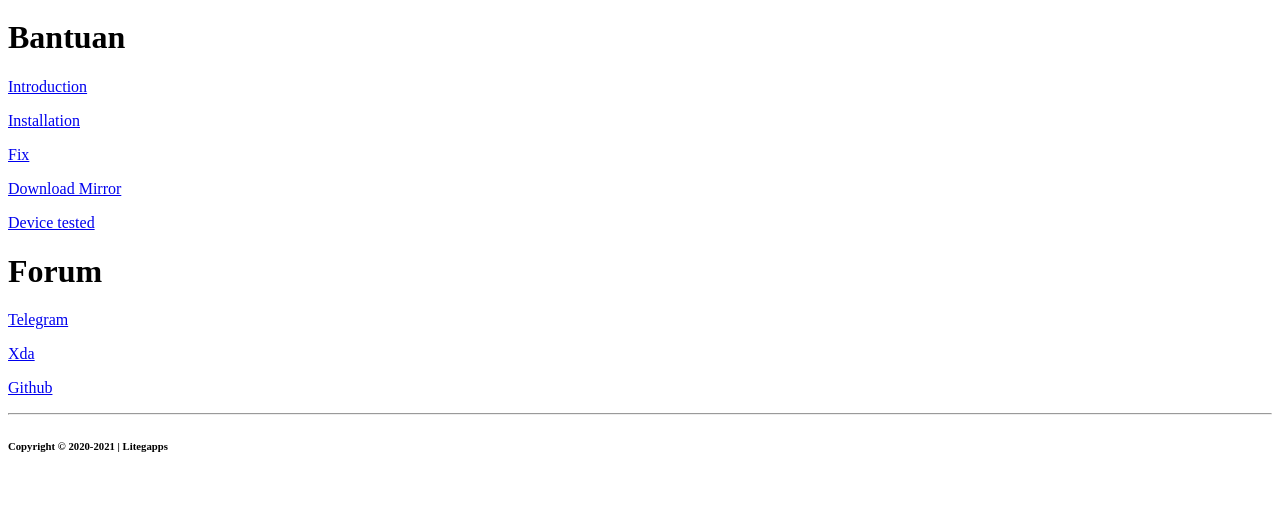
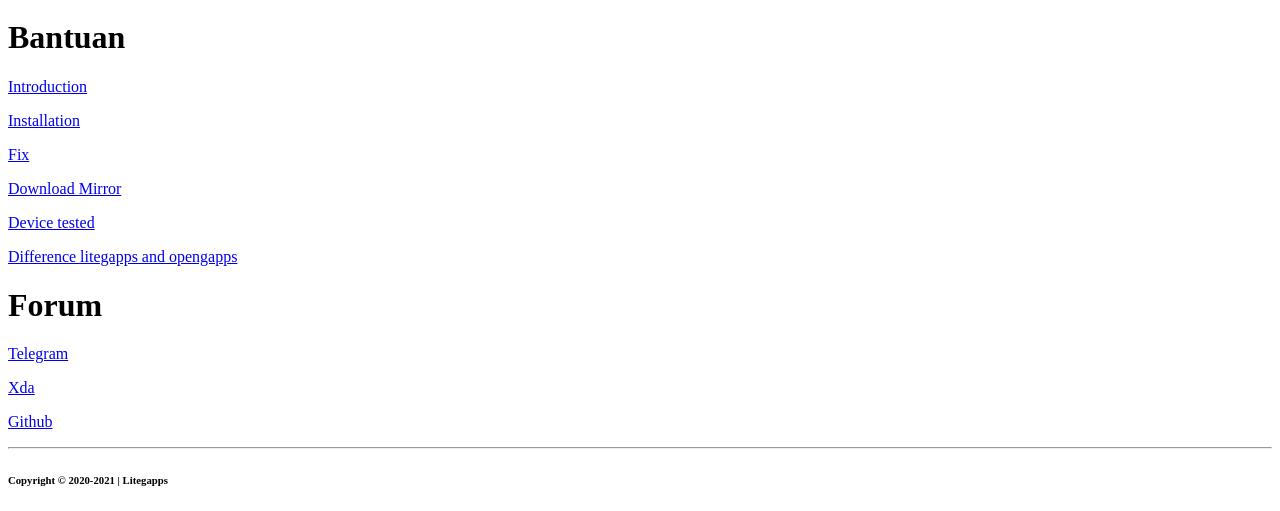
Before and after one commit to litegapps/litegapps-old, a plain HTML site: page index.html in a window 1280 px wide. Shown: the part 694-1205 px from the top of the page. Before the commit the page ends 1171 px from the top, so only its background shows below. Drawn offline with Linux system fonts and the light colour scheme.

Commit message:
added difference litegapps and opengapps pico

```diff
--- a/index.html
+++ b/index.html
@@ -60,6 +60,9 @@
         <p>
           <a href="pages/device_tested.html">Device tested</a>
         </p>
+        <p>
+          <a href="pages/difference_litegapps.html">Difference litegapps and opengapps</a>
+        </p>
 
         <h1>Forum</h1>
         <p>
```
